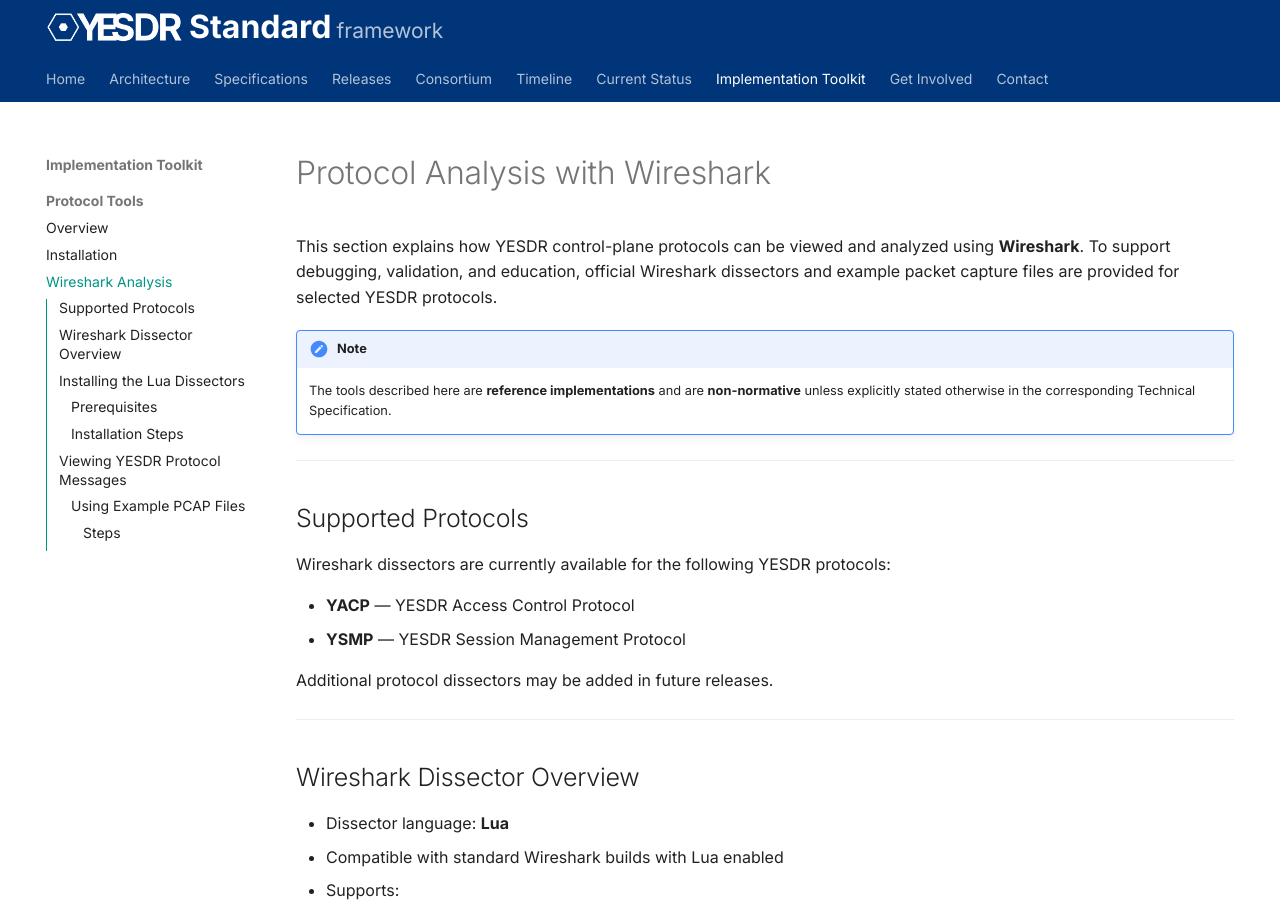
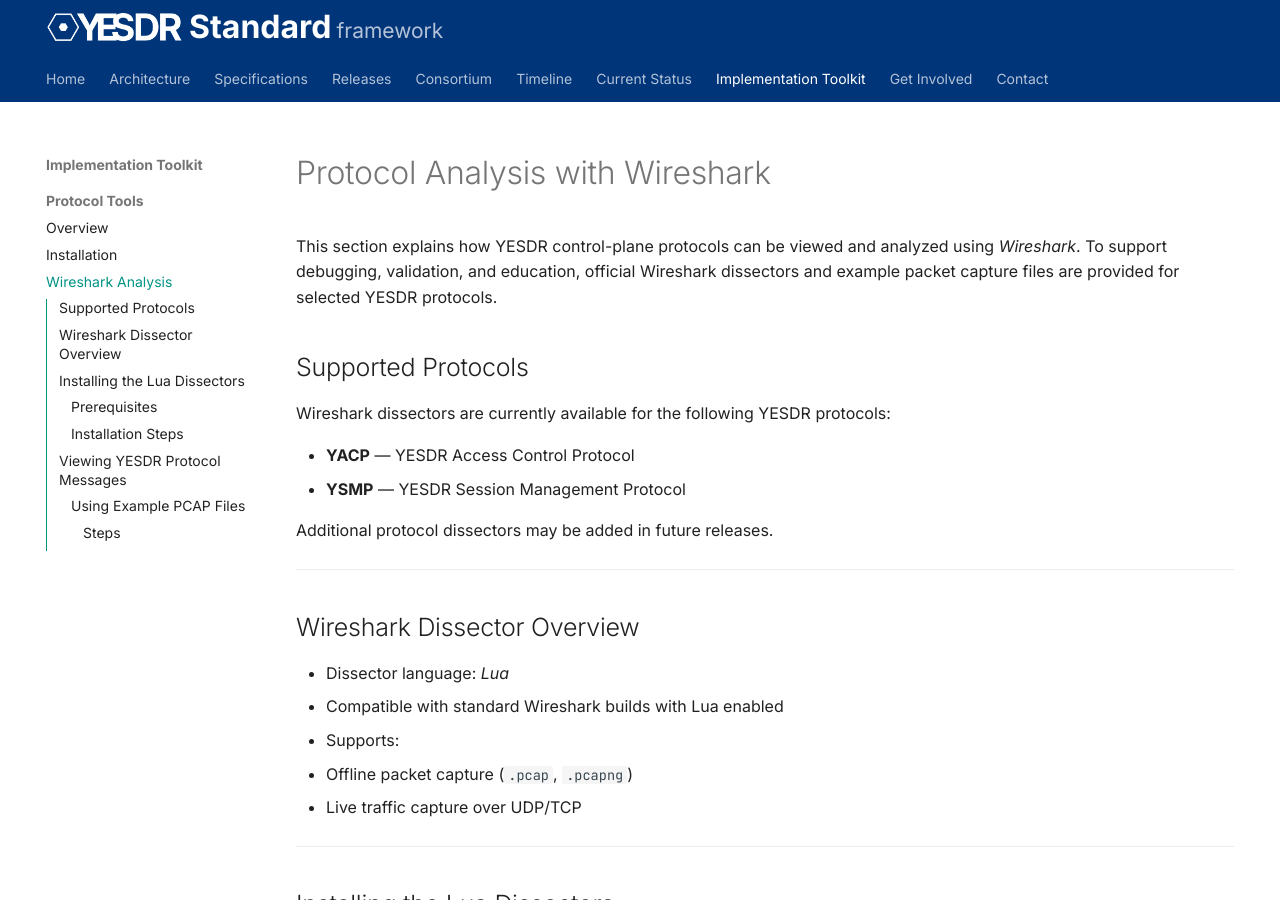
Before and after one commit to chandharlabs/yesdr-standard, an MkDocs documentation site: the page built from docs/implementations/protocol-tools.md, in a window 1280 px wide and 900 px high. Built offline with MkDocs 1.6.1 and Material for MkDocs 9.7.7, drawn with Linux system fonts in a browser that asks for light colours.

Commit message:
Update protocol-tools.md

```diff
--- a/docs/implementations/protocol-tools.md
+++ b/docs/implementations/protocol-tools.md
@@ -1,16 +1,10 @@
 # Protocol Analysis with Wireshark
 
 This section explains how YESDR control-plane protocols can be viewed and analyzed
-using **Wireshark**. To support debugging, validation, and education, official
+using *Wireshark*. To support debugging, validation, and education, official
 Wireshark dissectors and example packet capture files are provided for selected
 YESDR protocols.
 
-!!! note
-    The tools described here are **reference implementations** and are
-    **non-normative** unless explicitly stated otherwise in the corresponding
-    Technical Specification.
-
----
 
 ## Supported Protocols
 
@@ -25,7 +19,7 @@ Additional protocol dissectors may be added in future releases.
 
 ## Wireshark Dissector Overview
 
-- Dissector language: **Lua**
+- Dissector language: *Lua*
 - Compatible with standard Wireshark builds with Lua enabled
 - Supports:
   - Offline packet capture (`.pcap`, `.pcapng`)
@@ -78,7 +72,7 @@ Additional protocol dissectors may be added in future releases.
 ### Using Example PCAP Files
 
 Example packet capture files are provided for learning and validation.
-  **Sample PCAP File:** <a href="../../assets/dissectors/yesdr.pcapng" download>Download</a>
+  Sample PCAP File: <a href="../../assets/dissectors/yesdr.pcapng" download>Download</a>
 
 
 
```
